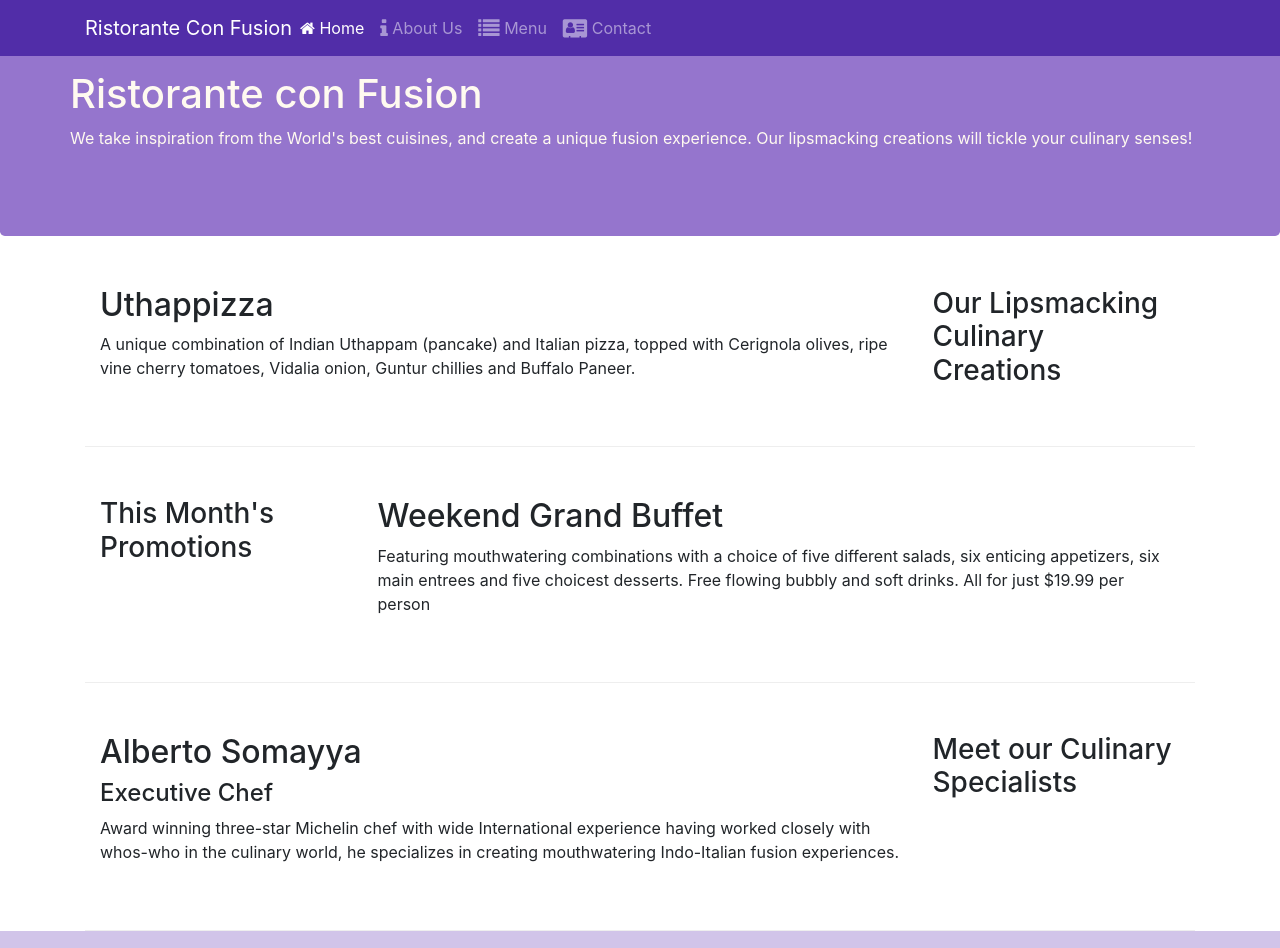
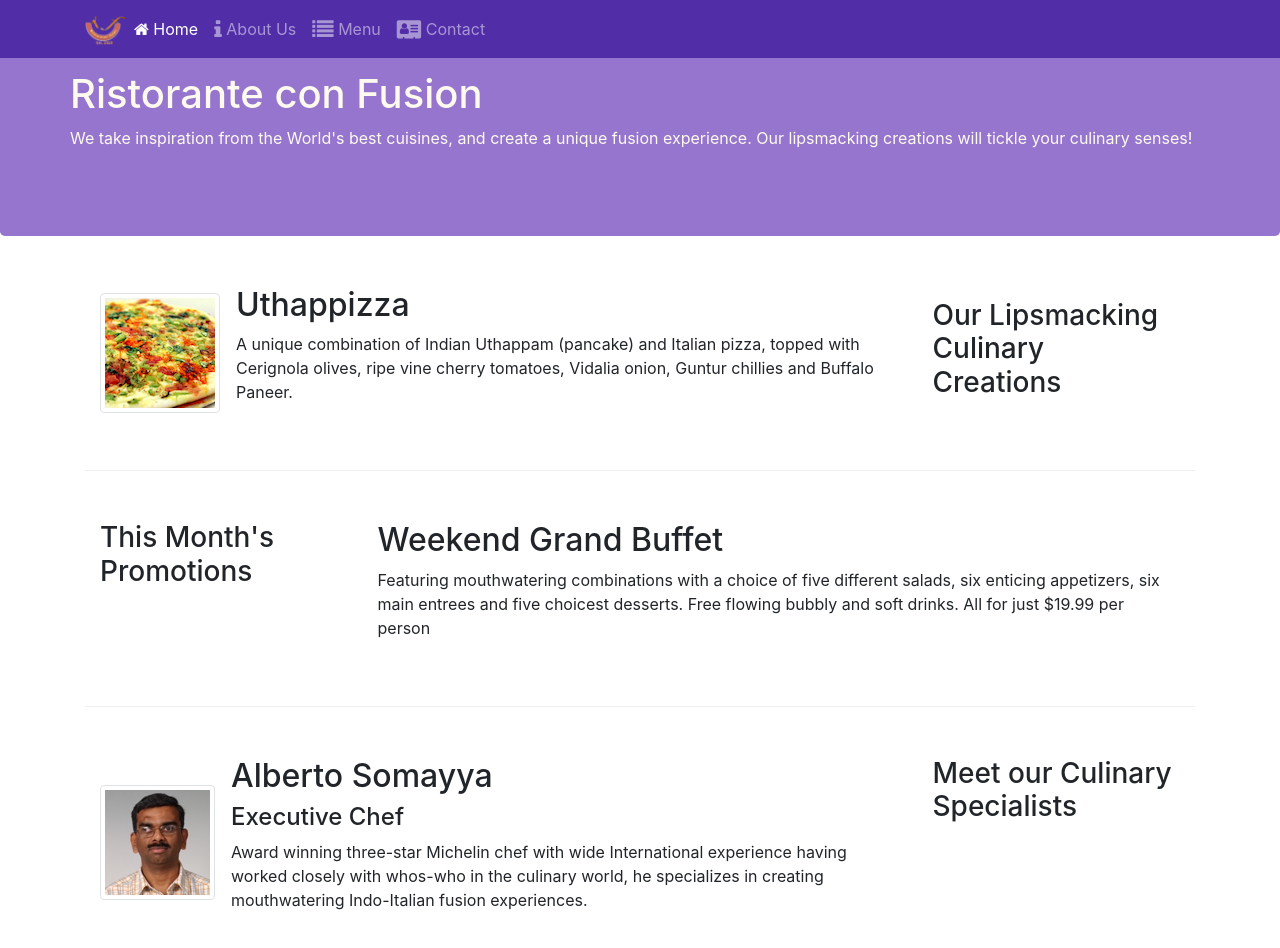
Before and after one commit to findAkash/Front-End-Web-UI-Frameworks-and-Tools-Bootstrap-4, a website: page index.html in a window 1280 px wide. Shown: the top 948 px of the page. Drawn offline with nearby package versions, Linux system fonts and the light colour scheme.

Commit message:
image andi media

```diff
--- a/index.html
+++ b/index.html
@@ -22,7 +22,7 @@
                 <span class="navbar-toggler-icon"></span>
 
             </button>
-            <a class="navbar-brand mr-auto" href="./index.html">Ristorante Con Fusion</a>
+            <a class="navbar-brand mr-auto" href="./index.html"><img src="img/logo.png" height="30" width="41"></a>
             <div class="collapse navbar-collapse" id="Navbar">
                 <ul class="navbar-nav mr-auto">
                     <li class="nav-item active"><a class="nav-link" href="#"><span class="fa fa-home"></span> Home</a></li>
@@ -53,8 +53,17 @@
                 <h3>Our Lipsmacking Culinary Creations</h3>
             </div>
             <div class="col com-sm order-sm-first col-md">
-                <h2>Uthappizza</h2>
-                <p>A unique combination of Indian Uthappam (pancake) and Italian pizza, topped with Cerignola olives, ripe vine cherry tomatoes, Vidalia onion, Guntur chillies and Buffalo Paneer.</p>
+                <div class="media">
+                    <img class="d-flex mr-3 img-thumbnail align-self-center"
+                    src="img/uthappizza.png" alt="uthappizza">
+                    <div class="media-body">
+
+                        <h2 class="mt-0">Uthappizza</h2>
+                        <p class="d-none d-sm-block">A unique combination of Indian Uthappam (pancake) and Italian pizza, topped with Cerignola olives, ripe vine cherry tomatoes, Vidalia onion, Guntur chillies and Buffalo Paneer.</p>
+
+                    </div>
+
+                </div>
             </div>
         </div>
 
@@ -65,7 +74,7 @@
             </div>
             <div class="col com-sm col-md">
                 <h2>Weekend Grand Buffet</h2>
-                <p>Featuring mouthwatering combinations with a choice of five different salads, six enticing appetizers, six main entrees and five choicest desserts. Free flowing bubbly and soft drinks. All for just $19.99 per person </p>
+                <p class="d-none d-sm-block">Featuring mouthwatering combinations with a choice of five different salads, six enticing appetizers, six main entrees and five choicest desserts. Free flowing bubbly and soft drinks. All for just $19.99 per person </p>
             </div>
         </div>
 
@@ -74,9 +83,15 @@
                 <h3>Meet our Culinary Specialists</h3>
             </div>
             <div class="col com-sm order-sm-first col-md">
-                <h2>Alberto Somayya</h2>
-                <h4>Executive Chef</h4>
-                <p>Award winning three-star Michelin chef with wide International experience having worked closely with whos-who in the culinary world, he specializes in creating mouthwatering Indo-Italian fusion experiences. </p>
+                <div class="media">
+                    <img class="d-flex mr-3 img-thumbnail align-self-center"
+                    src="img/alberto.png" alt="alberto">
+                    <div class="media-body">
+                        <h2 class="mt-0">Alberto Somayya</h2>
+                    <h4>Executive Chef</h4>
+                    <p class="d-none d-sm-block">Award winning three-star Michelin chef with wide International experience having worked closely with whos-who in the culinary world, he specializes in creating mouthwatering Indo-Italian fusion experiences. </p>
+                    </div>
+                </div>
             </div>
         </div>
     </div>
```
Also changed, not shown: aboutus.html (+3 -0 lines), contactus.html (+1 -1 lines), img/alberto.png (added), img/buffet.png (added), img/logo.png (added), img/uthappizza.png (added), 1 other file.
